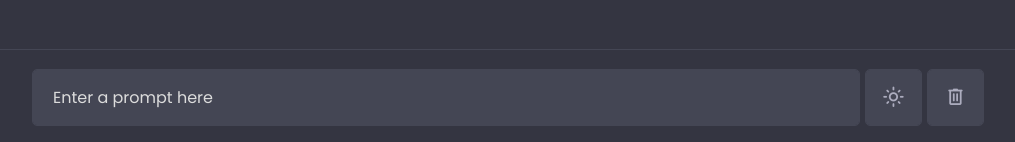
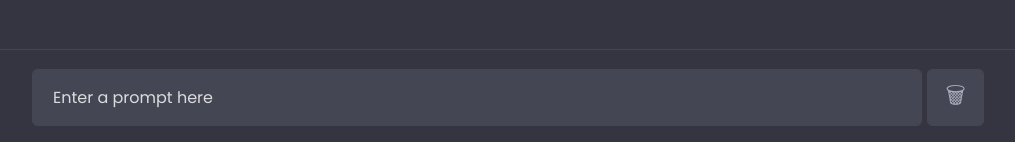
Before and after one commit to beaucarnes/chatgptclone, a Vue app: page / in a window 1280 px wide. Shown: the part 655-797 px from the top of the page, without its empty margins (132-1147 px from the left). Built offline with nearby package versions, Linux system fonts and the light colour scheme.

Commit message:
update images

```diff
--- a/src/App.vue
+++ b/src/App.vue
@@ -18,12 +18,10 @@
             required
           ></textarea>
           <!-- Bind handleOutgoingChat method to the click event of the send button -->
-          <span @click="handleOutgoingChat" class="material-symbols-rounded">send</span>
+          <span @click="handleOutgoingChat">➡️</span>
         </div>
         <div class="typing-controls">
-          <!-- Bind toggleTheme and deleteChats methods to the click events of the respective buttons -->
-          <span @click="toggleTheme" ref="themeButton" class="material-symbols-rounded">light_mode</span>
-          <span @click="deleteChats" class="material-symbols-rounded">delete</span>
+          <span @click="deleteChats" ref="themeButton" >🗑</span>
         </div>
       </div>
     </div>
@@ -46,9 +44,6 @@ export default {
   },
   methods: {
     loadDataFromLocalstorage() {
-      const themeColor = localStorage.getItem("themeColor");
-      document.body.classList.toggle("light-mode", themeColor === "light_mode");
-      this.$refs.themeButton.innerText = document.body.classList.contains("light-mode") ? "dark_mode" : "light_mode";
       const defaultText = `<div class="default-text"><h1>ChatGPT Clone</h1><p>Start a conversation and explore the power of AI.<br> Your chat history will be displayed here.</p></div>`;
       this.$refs.chatContainer.innerHTML = localStorage.getItem("all-chats") || defaultText;
       this.$refs.chatContainer.scrollTo(0, this.$refs.chatContainer.scrollHeight);
@@ -89,7 +84,9 @@ export default {
     handleOutgoingChat() {
       if(!this.chatInputValue) return;
 
-      const html = `<div class="chat-content"><div class="chat-details"><img src="/images/user.jpg" alt="user-img"><p>${this.chatInputValue}</p></div></div>`;
+      const userImage = require('@/assets/user.jpg');
+      const html = `<div class="chat-content"><div class="chat-details"><img src="${userImage}" alt="user-img"><p>${this.chatInputValue}</p></div></div>`;
+
       const outgoingChatDiv = this.createChatElement(html, "outgoing");
       this.$refs.chatContainer.querySelector(".default-text")?.remove();
       this.$refs.chatContainer.appendChild(outgoingChatDiv);
@@ -103,7 +100,9 @@ export default {
       return chatDiv;
     },
     showTypingAnimation() {
-      const html = `<div class="chat-content"><div class="chat-details"><img src="/images/chatbot.jpg" alt="chatbot-img"><div class="typing-animation"><div class="typing-dot" style="--delay: 0.2s"></div><div class="typing-dot" style="--delay: 0.3s"></div><div class="typing-dot" style="--delay: 0.4s"></div></div></div><span onclick="this.copyResponse" class="material-symbols-rounded">content_copy</span></div>`;
+      const chatbotImage = require('@/assets/chatbot.jpg');
+      const html = `<div class="chat-content"><div class="chat-details"><img src="${chatbotImage}" alt="chatbot-img"><div class="typing-animation"><div class="typing-dot" style="--delay: 0.2s"></div><div class="typing-dot" style="--delay: 0.3s"></div><div class="typing-dot" style="--delay: 0.4s"></div></div></div><span onclick="this.copyResponse" class="material-symbols-rounded">📋</span></div>`;
+
       const incomingChatDiv = this.createChatElement(html, "incoming");
       this.$refs.chatContainer.appendChild(incomingChatDiv);
       this.$refs.chatContainer.scrollTo(0, this.$refs.chatContainer.scrollHeight);
@@ -134,7 +133,7 @@ export default {
       const reponseTextElement = event.target.parentElement.querySelector("p");
       navigator.clipboard.writeText(reponseTextElement.textContent);
       event.target.textContent = "done";
-      setTimeout(() => event.target.textContent = "content_copy", 1000);
+      setTimeout(() => event.target.textContent = "📋", 1000);
     }
   }
 };
```
Also changed, not shown: src/assets/chatbot.jpg (renamed from public/images/chatbot.jpg), src/assets/user.jpg (renamed from public/images/user.jpg).
